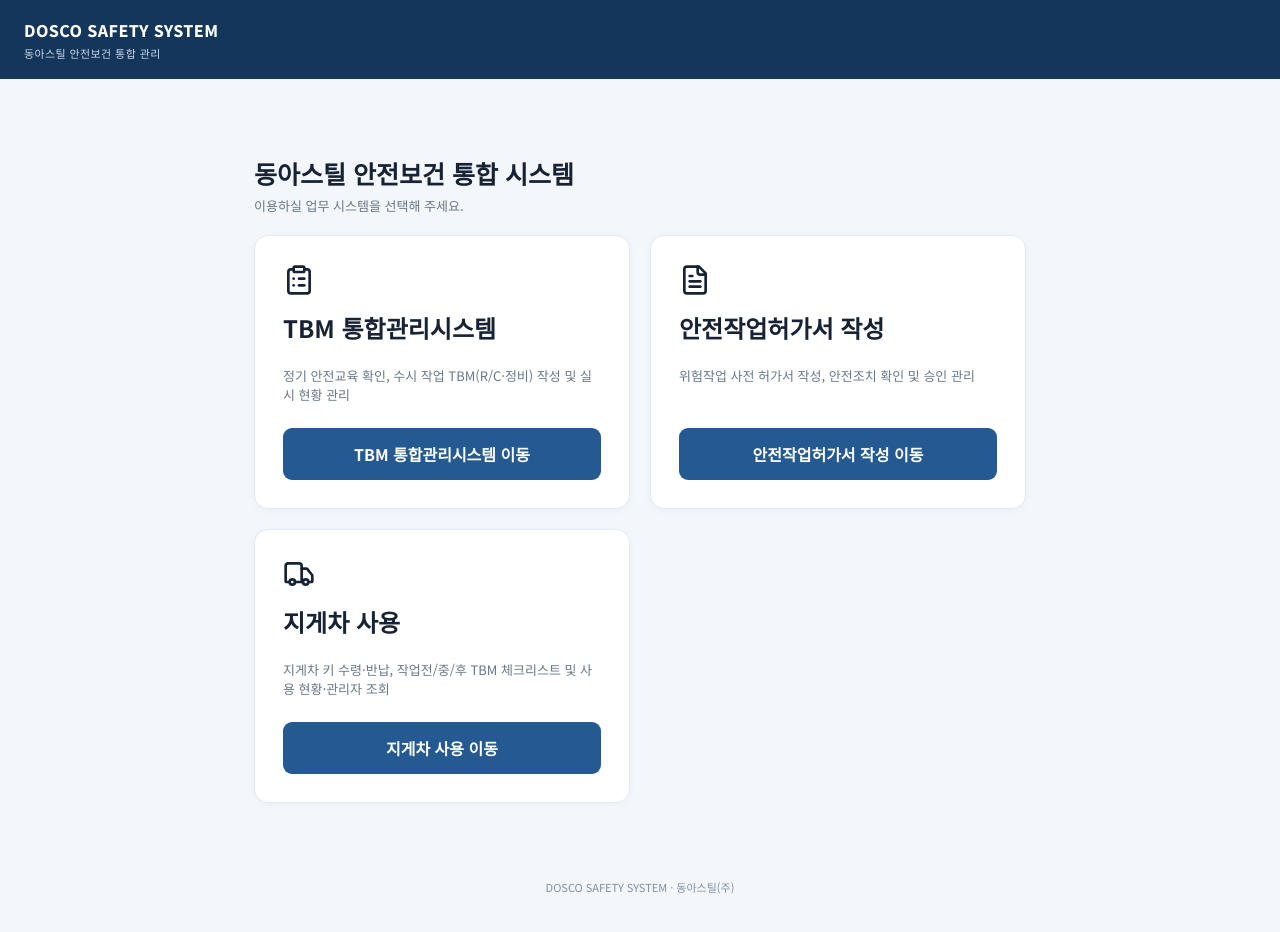
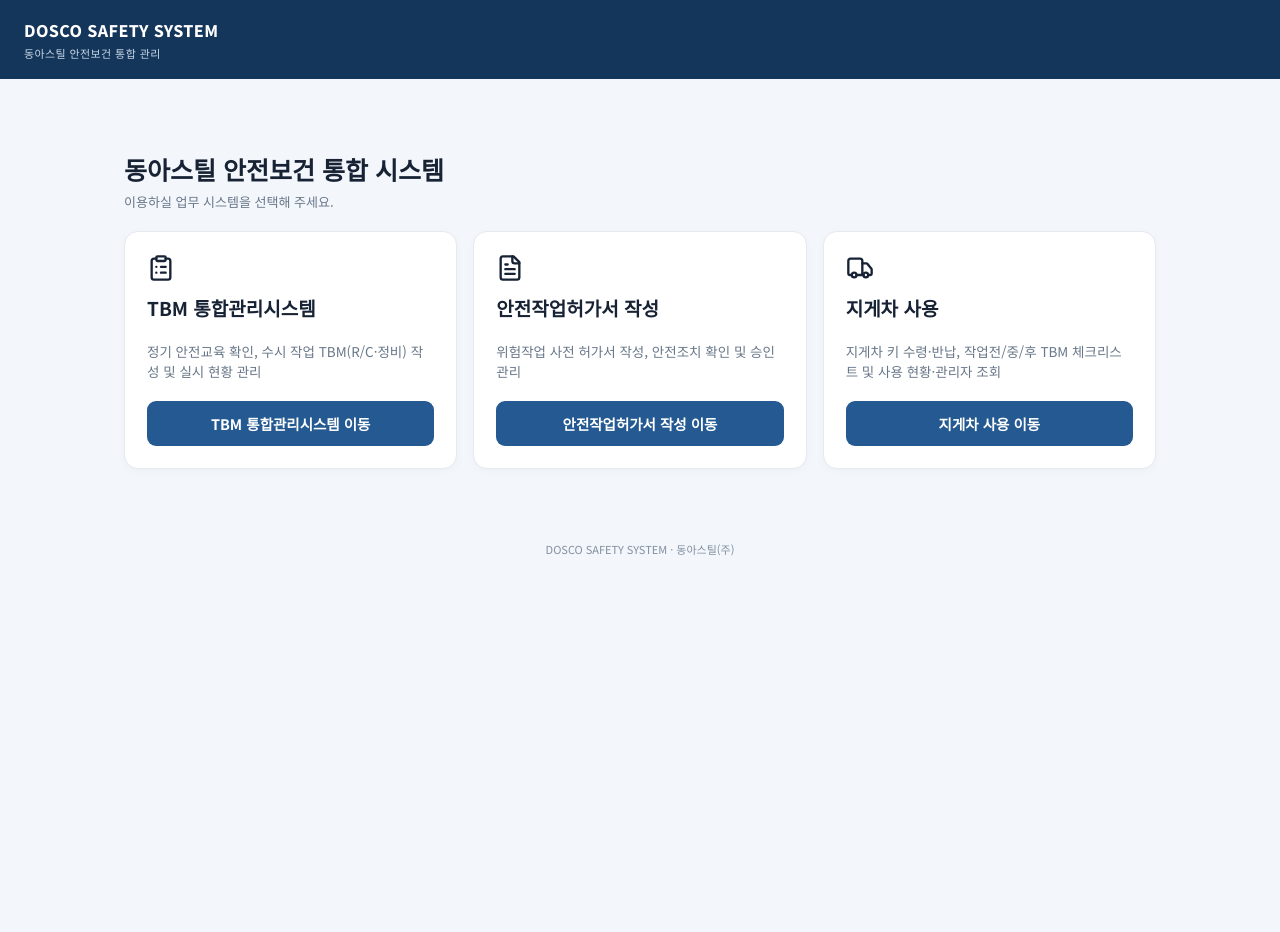
Before and after one commit to seongchangbaik-ship-it/DOSCO_TBM_SYSTEM, a Next.js app: page / in a window 1280 px wide. Shown: the top 932 px of the page. After the commit the page ends 800 px from the top, so only its background shows below. Built offline with nearby package versions, Linux system fonts and the light colour scheme.

Commit message:
Show forklift card in 3-column layout and link to /forklift-main

```diff
--- a/app/page.tsx
+++ b/app/page.tsx
@@ -10,7 +10,7 @@ export default function Home() {
           <small>동아스틸 안전보건 통합 관리</small>
         </div>
       </header>
-      <main className="shell" style={{ maxWidth: 820, paddingTop: 48 }}>
+      <main className="shell" style={{ maxWidth: 1080, paddingTop: 44 }}>
         <div className="pagehead">
           <div>
             <h1>동아스틸 안전보건 통합 시스템</h1>
@@ -21,17 +21,19 @@ export default function Home() {
         <div
           className="grid"
           style={{
-            gridTemplateColumns: "repeat(auto-fit, minmax(300px, 1fr))",
-            gap: 20,
+            gridTemplateColumns: "repeat(auto-fit, minmax(260px, 1fr))",
+            gap: 16,
           }}
         >
           <div
             className="card"
-            style={{ padding: 28, display: "flex", flexDirection: "column" }}
+            style={{ padding: 22, display: "flex", flexDirection: "column" }}
           >
-            <ClipboardList size={32} />
-            <h2 style={{ marginTop: 14, marginBottom: 8 }}>TBM 통합관리시스템</h2>
-            <p className="muted" style={{ marginBottom: 24 }}>
+            <ClipboardList size={28} />
+            <h2 style={{ marginTop: 12, marginBottom: 6, fontSize: 19 }}>
+              TBM 통합관리시스템
+            </h2>
+            <p className="muted" style={{ marginBottom: 20, fontSize: 13.5, lineHeight: 1.5 }}>
               정기 안전교육 확인, 수시 작업 TBM(R/C·정비) 작성 및 실시 현황 관리
             </p>
             <Link
@@ -41,8 +43,8 @@ export default function Home() {
                 display: "block",
                 textAlign: "center",
                 textDecoration: "none",
-                padding: "14px 16px",
-                fontSize: 16,
+                padding: "12px 14px",
+                fontSize: 14.5,
                 marginTop: "auto",
               }}
             >
@@ -52,11 +54,13 @@ export default function Home() {
 
           <div
             className="card"
-            style={{ padding: 28, display: "flex", flexDirection: "column" }}
+            style={{ padding: 22, display: "flex", flexDirection: "column" }}
           >
-            <FileText size={32} />
-            <h2 style={{ marginTop: 14, marginBottom: 8 }}>안전작업허가서 작성</h2>
-            <p className="muted" style={{ marginBottom: 24 }}>
+            <FileText size={28} />
+            <h2 style={{ marginTop: 12, marginBottom: 6, fontSize: 19 }}>
+              안전작업허가서 작성
+            </h2>
+            <p className="muted" style={{ marginBottom: 20, fontSize: 13.5, lineHeight: 1.5 }}>
               위험작업 사전 허가서 작성, 안전조치 확인 및 승인 관리
             </p>
             <Link
@@ -66,8 +70,8 @@ export default function Home() {
                 display: "block",
                 textAlign: "center",
                 textDecoration: "none",
-                padding: "14px 16px",
-                fontSize: 16,
+                padding: "12px 14px",
+                fontSize: 14.5,
                 marginTop: "auto",
               }}
             >
@@ -77,11 +81,13 @@ export default function Home() {
 
           <div
             className="card"
-            style={{ padding: 28, display: "flex", flexDirection: "column" }}
+            style={{ padding: 22, display: "flex", flexDirection: "column" }}
           >
-            <Truck size={32} />
-            <h2 style={{ marginTop: 14, marginBottom: 8 }}>지게차 사용</h2>
-            <p className="muted" style={{ marginBottom: 24 }}>
+            <Truck size={28} />
+            <h2 style={{ marginTop: 12, marginBottom: 6, fontSize: 19 }}>
+              지게차 사용
+            </h2>
+            <p className="muted" style={{ marginBottom: 20, fontSize: 13.5, lineHeight: 1.5 }}>
               지게차 키 수령·반납, 작업전/중/후 TBM 체크리스트 및 사용 현황·관리자 조회
             </p>
             <Link
@@ -91,8 +97,8 @@ export default function Home() {
                 display: "block",
                 textAlign: "center",
                 textDecoration: "none",
-                padding: "14px 16px",
-                fontSize: 16,
+                padding: "12px 14px",
+                fontSize: 14.5,
                 marginTop: "auto",
               }}
             >
@@ -101,7 +107,7 @@ export default function Home() {
           </div>
         </div>
 
-        <div className="footer" style={{ marginTop: 48 }}>
+        <div className="footer" style={{ marginTop: 44 }}>
           DOSCO SAFETY SYSTEM · 동아스틸(주)
         </div>
       </main>
```
